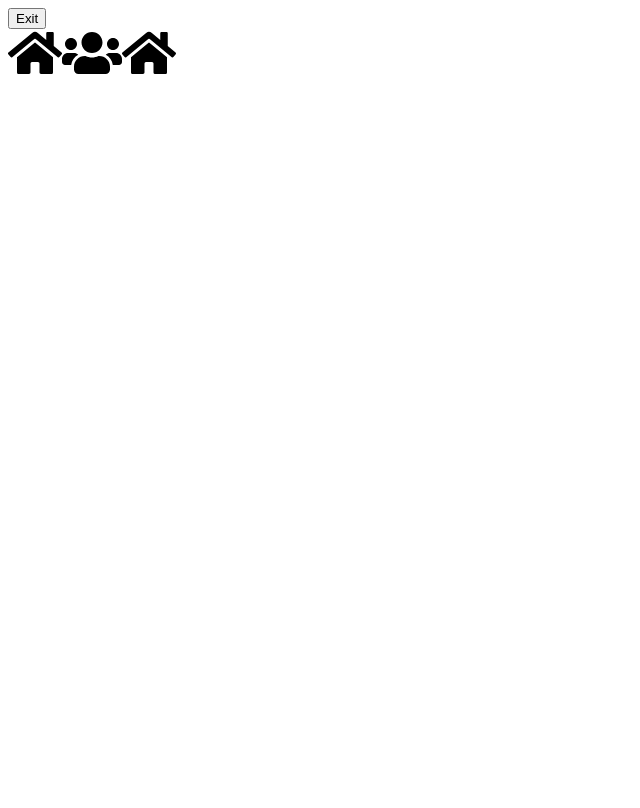
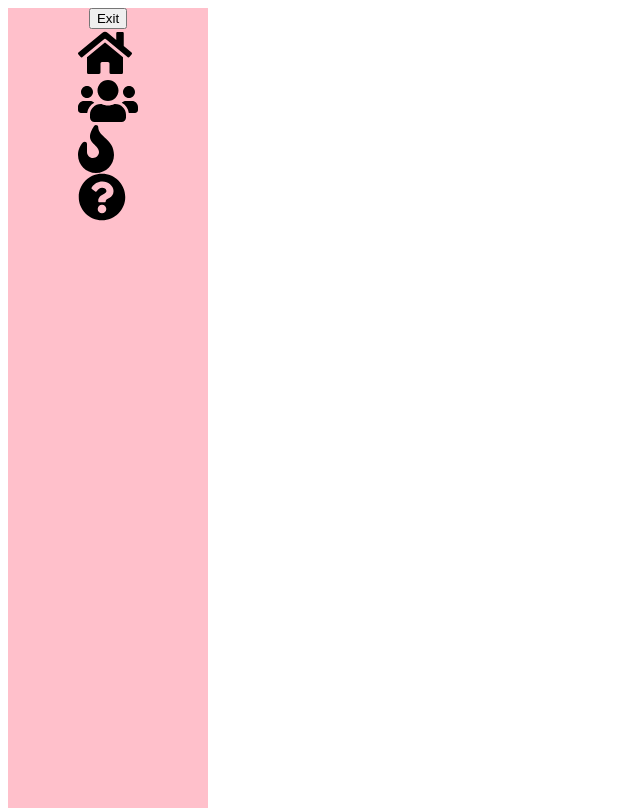
Before and after one commit to JessicaS97/Addiction-App, a React (Create React App) app: page /guest-home in a window 1280 px wide. Shown: the whole page, without its empty margins (0-640 px from the left). Built offline with nearby package versions, Linux system fonts and the light colour scheme.

Commit message:
Icons menu bar

```diff
--- a/src/Components/MenuBar/MenuBar.css
+++ b/src/Components/MenuBar/MenuBar.css
@@ -0,0 +1,14 @@
+.menu {
+    width: 200px;
+    height: 100vh;
+    background-color: pink;
+    display: flex;
+    flex-direction: column;
+    align-items: center;
+}
+
+.menubar {
+    display: flex;
+    flex-direction: column;
+    justify-content: space-evenly;
+}
--- a/src/Components/MenuBar/MenuBar.js
+++ b/src/Components/MenuBar/MenuBar.js
@@ -1,7 +1,9 @@
 import React from 'react'
 import {Link} from 'react-router-dom'
 import { FontAwesomeIcon } from '@fortawesome/react-fontawesome'
-import { faHome, faUsers, faUser } from '@fortawesome/free-solid-svg-icons'
+import { faHome, faUsers, faFire, faQuestionCircle } from '@fortawesome/free-solid-svg-icons'
+
+import './MenuBar.css'
 
 class MenuBar extends React.Component {
     render() {
@@ -16,7 +18,8 @@ class MenuBar extends React.Component {
                 <div className="menubar">
                     <FontAwesomeIcon icon={faHome} size="3x" />
                     <FontAwesomeIcon icon={faUsers} size="3x" />
-                    <FontAwesomeIcon icon={faHome} size="3x" />
+                    <FontAwesomeIcon icon={faFire} size="3x" />
+                    <FontAwesomeIcon icon={faQuestionCircle} size="3x" />
                 </div>
             </div>
         )
```
